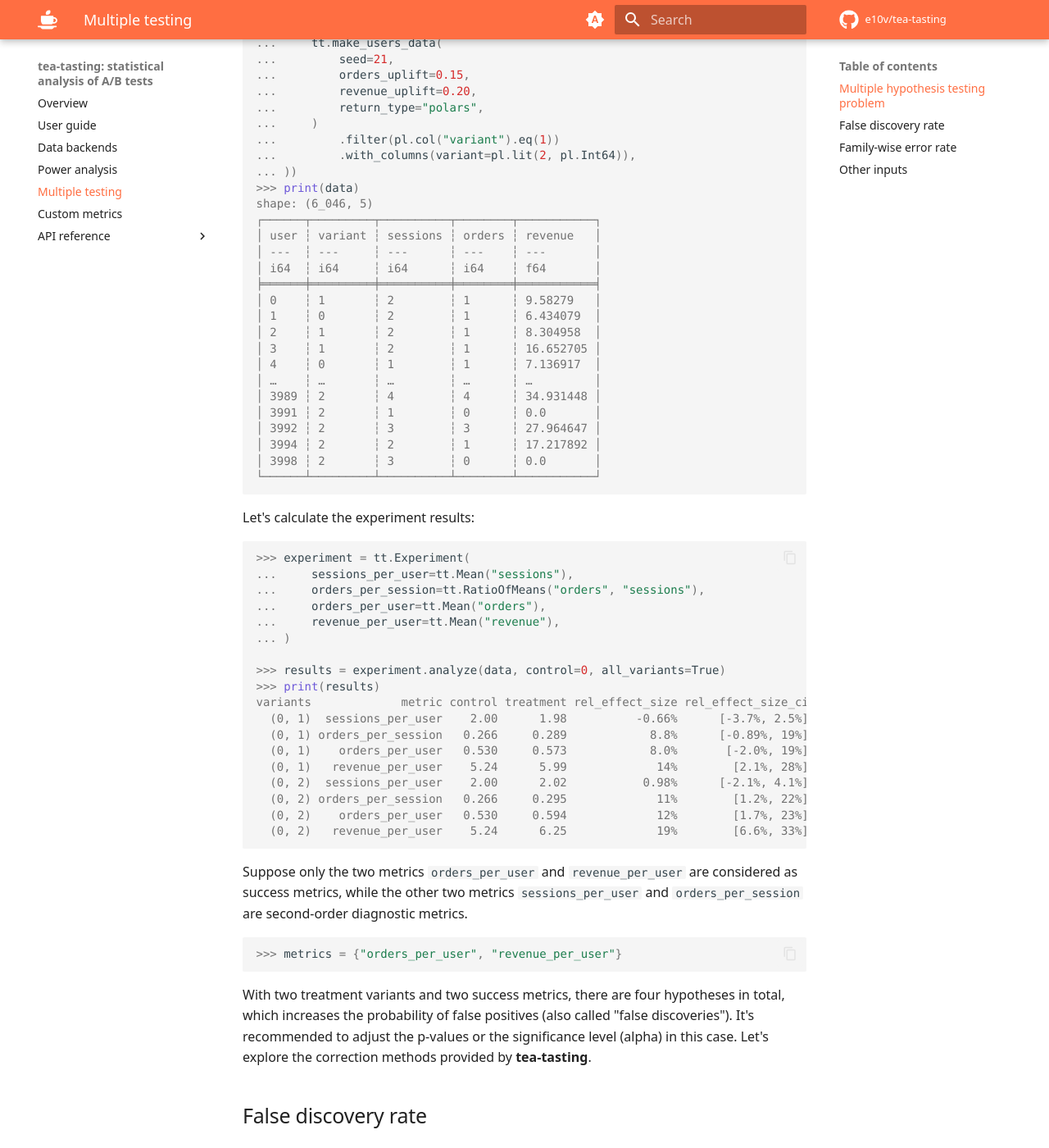
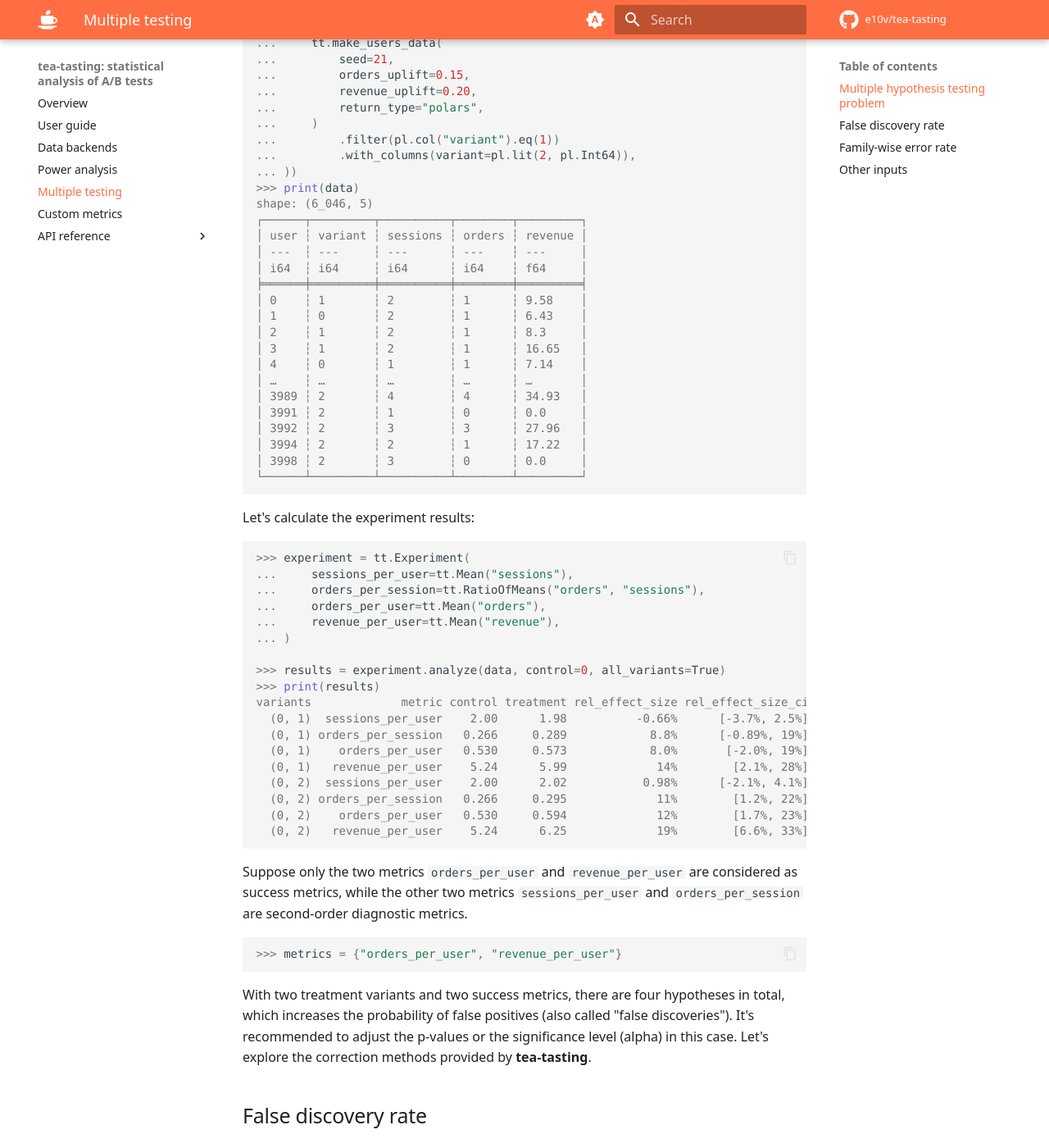
Before and after one commit to e10v/tea-tasting, an MkDocs documentation site: the page built from docs/multiple-testing.md, in a window 1280 px wide and 1400 px high, scrolled down 876 px. Shown: the whole window at 82% size. Built offline with MkDocs 1.6.1 and Material for MkDocs 9.7.7, drawn with Linux system fonts in a browser that asks for light colours; comment, search, counter and statistics services are not loaded; some of the changed text lies outside the part shown.

Commit message:
Round revenue to 2 decimals

````diff
--- a/docs/multiple-testing.md
+++ b/docs/multiple-testing.md
@@ -38,23 +38,23 @@ As an example, consider an experiment with three variants, a control and two tre
 ... ))
 >>> print(data)
 shape: (6_046, 5)
-┌──────┬─────────┬──────────┬────────┬───────────┐
-│ user ┆ variant ┆ sessions ┆ orders ┆ revenue   │
-│ ---  ┆ ---     ┆ ---      ┆ ---    ┆ ---       │
-│ i64  ┆ i64     ┆ i64      ┆ i64    ┆ f64       │
-╞══════╪═════════╪══════════╪════════╪═══════════╡
-│ 0    ┆ 1       ┆ 2        ┆ 1      ┆ 9.58279   │
-│ 1    ┆ 0       ┆ 2        ┆ 1      ┆ 6.434079  │
-│ 2    ┆ 1       ┆ 2        ┆ 1      ┆ 8.304958  │
-│ 3    ┆ 1       ┆ 2        ┆ 1      ┆ 16.652705 │
-│ 4    ┆ 0       ┆ 1        ┆ 1      ┆ 7.136917  │
-│ …    ┆ …       ┆ …        ┆ …      ┆ …         │
-│ 3989 ┆ 2       ┆ 4        ┆ 4      ┆ 34.931448 │
-│ 3991 ┆ 2       ┆ 1        ┆ 0      ┆ 0.0       │
-│ 3992 ┆ 2       ┆ 3        ┆ 3      ┆ 27.964647 │
-│ 3994 ┆ 2       ┆ 2        ┆ 1      ┆ 17.217892 │
-│ 3998 ┆ 2       ┆ 3        ┆ 0      ┆ 0.0       │
-└──────┴─────────┴──────────┴────────┴───────────┘
+┌──────┬─────────┬──────────┬────────┬─────────┐
+│ user ┆ variant ┆ sessions ┆ orders ┆ revenue │
+│ ---  ┆ ---     ┆ ---      ┆ ---    ┆ ---     │
+│ i64  ┆ i64     ┆ i64      ┆ i64    ┆ f64     │
+╞══════╪═════════╪══════════╪════════╪═════════╡
+│ 0    ┆ 1       ┆ 2        ┆ 1      ┆ 9.58    │
+│ 1    ┆ 0       ┆ 2        ┆ 1      ┆ 6.43    │
+│ 2    ┆ 1       ┆ 2        ┆ 1      ┆ 8.3     │
+│ 3    ┆ 1       ┆ 2        ┆ 1      ┆ 16.65   │
+│ 4    ┆ 0       ┆ 1        ┆ 1      ┆ 7.14    │
+│ …    ┆ …       ┆ …        ┆ …      ┆ …       │
+│ 3989 ┆ 2       ┆ 4        ┆ 4      ┆ 34.93   │
+│ 3991 ┆ 2       ┆ 1        ┆ 0      ┆ 0.0     │
+│ 3992 ┆ 2       ┆ 3        ┆ 3      ┆ 27.96   │
+│ 3994 ┆ 2       ┆ 2        ┆ 1      ┆ 17.22   │
+│ 3998 ┆ 2       ┆ 3        ┆ 0      ┆ 0.0     │
+└──────┴─────────┴──────────┴────────┴─────────┘
 
 ```
 
@@ -74,7 +74,7 @@ variants             metric control treatment rel_effect_size rel_effect_size_ci
   (0, 1)  sessions_per_user    2.00      1.98          -0.66%      [-3.7%, 2.5%]   0.674
   (0, 1) orders_per_session   0.266     0.289            8.8%      [-0.89%, 19%]  0.0762
   (0, 1)    orders_per_user   0.530     0.573            8.0%       [-2.0%, 19%]   0.118
-  (0, 1)   revenue_per_user    5.24      5.99             14%        [2.1%, 28%]  0.0212
+  (0, 1)   revenue_per_user    5.24      5.99             14%        [2.1%, 28%]  0.0211
   (0, 2)  sessions_per_user    2.00      2.02           0.98%      [-2.1%, 4.1%]   0.532
   (0, 2) orders_per_session   0.266     0.295             11%        [1.2%, 22%]  0.0273
   (0, 2)    orders_per_user   0.530     0.594             12%        [1.7%, 23%]  0.0213
@@ -100,7 +100,7 @@ False discovery rate (FDR) is the expected value of the proportion of false disc
 >>> print(adjusted_results_fdr)
 comparison           metric control treatment rel_effect_size  pvalue pvalue_adj
     (0, 1)  orders_per_user   0.530     0.573            8.0%   0.118      0.245
-    (0, 1) revenue_per_user    5.24      5.99             14%  0.0212     0.0592
+    (0, 1) revenue_per_user    5.24      5.99             14%  0.0211     0.0592
     (0, 2)  orders_per_user   0.530     0.594             12%  0.0213     0.0592
     (0, 2) revenue_per_user    5.24      6.25             19% 0.00218     0.0182
 
@@ -122,7 +122,7 @@ The method also adjusts the significance level alpha and saves it as `alpha_adj`
 ... )))
 comparison           metric control treatment rel_effect_size  pvalue alpha_adj
     (0, 1)  orders_per_user   0.530     0.573            8.0%   0.118    0.0240
-    (0, 1) revenue_per_user    5.24      5.99             14%  0.0212    0.0120
+    (0, 1) revenue_per_user    5.24      5.99             14%  0.0211    0.0120
     (0, 2)  orders_per_user   0.530     0.594             12%  0.0213    0.0180
     (0, 2) revenue_per_user    5.24      6.25             19% 0.00218   0.00600
 
@@ -134,9 +134,9 @@ By default, **tea-tasting** assumes arbitrary dependence between hypotheses and
 >>> print(tt.adjust_fdr(results, metrics, arbitrary_dependence=False))
 comparison           metric control treatment rel_effect_size  pvalue pvalue_adj
     (0, 1)  orders_per_user   0.530     0.573            8.0%   0.118      0.118
-    (0, 1) revenue_per_user    5.24      5.99             14%  0.0212     0.0284
+    (0, 1) revenue_per_user    5.24      5.99             14%  0.0211     0.0284
     (0, 2)  orders_per_user   0.530     0.594             12%  0.0213     0.0284
-    (0, 2) revenue_per_user    5.24      6.25             19% 0.00218    0.00873
+    (0, 2) revenue_per_user    5.24      6.25             19% 0.00218    0.00872
 
 ```
 
@@ -148,9 +148,9 @@ Family-wise error rate (FWER) is the probability of making at least one type I e
 >>> print(tt.adjust_fwer(results, metrics))
 comparison           metric control treatment rel_effect_size  pvalue pvalue_adj
     (0, 1)  orders_per_user   0.530     0.573            8.0%   0.118      0.118
-    (0, 1) revenue_per_user    5.24      5.99             14%  0.0212     0.0635
-    (0, 2)  orders_per_user   0.530     0.594             12%  0.0213     0.0635
-    (0, 2) revenue_per_user    5.24      6.25             19% 0.00218    0.00873
+    (0, 1) revenue_per_user    5.24      5.99             14%  0.0211     0.0634
+    (0, 2)  orders_per_user   0.530     0.594             12%  0.0213     0.0634
+    (0, 2) revenue_per_user    5.24      6.25             19% 0.00218    0.00872
 
 ```
 
@@ -165,9 +165,9 @@ By default, **tea-tasting** assumes arbitrary dependence between hypotheses and
 ... ))
 comparison           metric control treatment rel_effect_size  pvalue pvalue_adj
     (0, 1)  orders_per_user   0.530     0.573            8.0%   0.118      0.118
-    (0, 1) revenue_per_user    5.24      5.99             14%  0.0212     0.0422
+    (0, 1) revenue_per_user    5.24      5.99             14%  0.0211     0.0422
     (0, 2)  orders_per_user   0.530     0.594             12%  0.0213     0.0422
-    (0, 2) revenue_per_user    5.24      6.25             19% 0.00218    0.00870
+    (0, 2) revenue_per_user    5.24      6.25             19% 0.00218    0.00869
 
 ```
 
@@ -188,9 +188,9 @@ In the examples above, the methods `adjust_fdr` and `adjust_fwer` received resul
 ... ))
   comparison           metric control treatment rel_effect_size   pvalue pvalue_adj
 Experiment 1  orders_per_user   0.530     0.573            8.0%    0.118      0.245
-Experiment 1 revenue_per_user    5.24      5.99             14%   0.0212     0.0588
+Experiment 1 revenue_per_user    5.24      5.99             14%   0.0211     0.0587
 Experiment 2  orders_per_user   0.514     0.594             16%  0.00427     0.0178
-Experiment 2 revenue_per_user    5.10      6.25             22% 6.27e-04    0.00523
+Experiment 2 revenue_per_user    5.10      6.25             22% 6.27e-04    0.00522
 
 ```
 
````
Also changed, not shown: docs/custom-metrics.md (+2 -2 lines), docs/data-backends.md (+14 -14 lines), docs/user-guide.md (+2 -2 lines), 6 other files.
